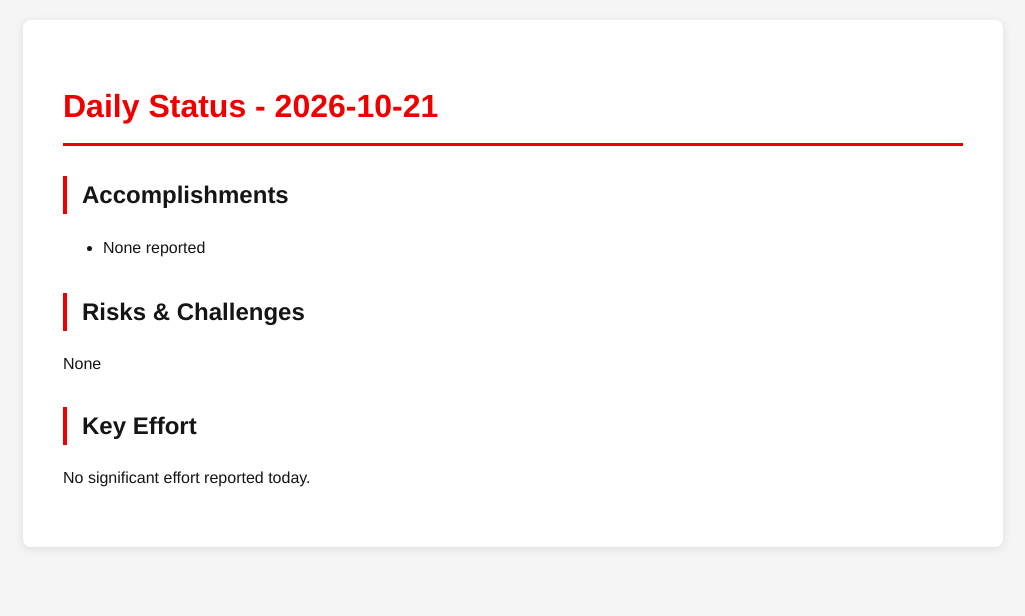
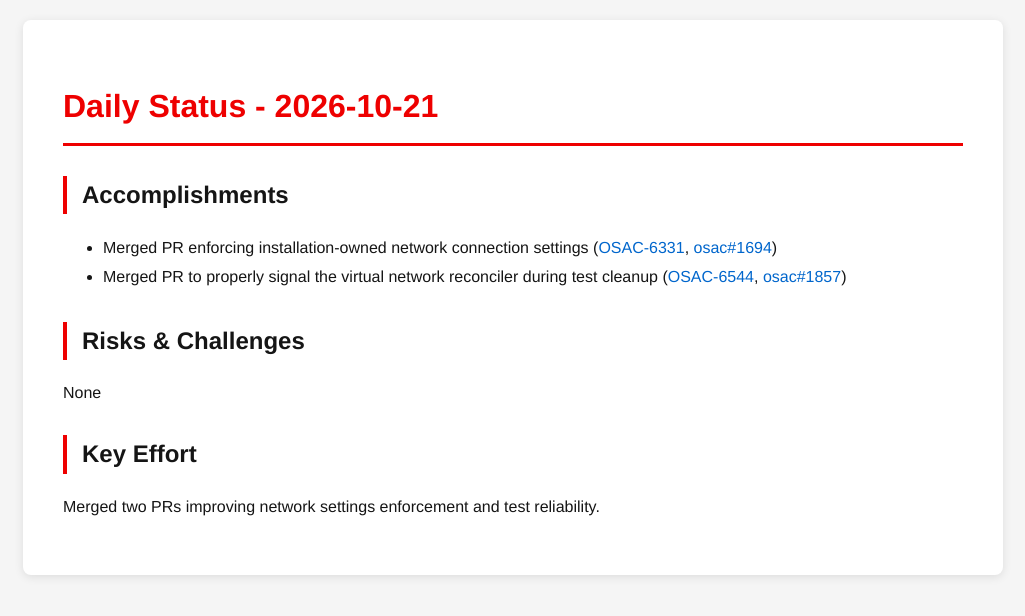
Before and after one commit to tzvatot/daily-status, a Jekyll site: the page built from 2026-10-21.md, in a window 1280 px wide. Shown: the top 616 px of the page, without its empty margins (127-1152 px from the left). Built offline with Jekyll 4.4.1, drawn with Linux system fonts in a browser that asks for light colours.

Commit message:
Daily status update - 2026-10-21

```diff
--- a/2026-10-21.md
+++ b/2026-10-21.md
@@ -7,10 +7,11 @@ date: 2026-10-21
 # Daily Status - 2026-10-21
 
 ## Accomplishments
-- None reported
+- Merged PR enforcing installation-owned network connection settings ([OSAC-6331](https://redhat.atlassian.net/browse/OSAC-6331), [osac#1694](https://github.com/osac-project/osac/pull/1694))
+- Merged PR to properly signal the virtual network reconciler during test cleanup ([OSAC-6544](https://redhat.atlassian.net/browse/OSAC-6544), [osac#1857](https://github.com/osac-project/osac/pull/1857))
 
 ## Risks & Challenges
 None
 
 ## Key Effort
-No significant effort reported today.
+Merged two PRs improving network settings enforcement and test reliability.
```
